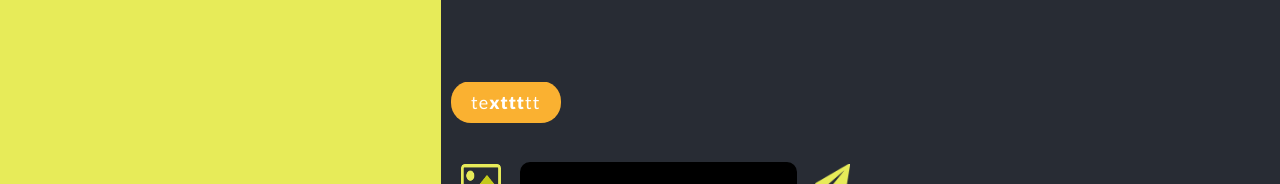
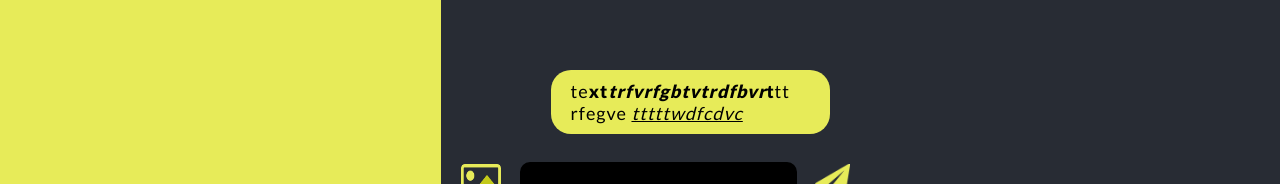
Before and after one commit to Filip1159/connect-messenger-react, a React (Create React App) app: page / in a window 1280 px wide. Shown: the part 573-757 px from the top of the page. Built offline with nearby package versions, Linux system fonts and the light colour scheme; no server answers; sample sign-in values are in the browser's storage.

Commit message:
Test: hardcoded message with bolded, underline and italic fragment

```diff
--- a/src/components/messagesSection/MessagesSection.js
+++ b/src/components/messagesSection/MessagesSection.js
@@ -132,7 +132,8 @@ export const MessagesSection = () => {
                         <Message
                             key={100000}
                             ref={null}
-                            message={{ content: 'te<b>xttt</b>tt', type: 'TEXT' }}
+                            isMine={true}
+                            message={{ content: 'te_B_xt_I_trfvrfgbtvtrdfbvr_@I_t_@B_tt  rfegve _I__U_tttttwdfcdvc_@U__@I_', type: 'TEXT' }}
                             date={sqlToDateObject("2021-07-07T22:24:59")}
                         />
                     </div>
--- a/src/components/messagesSection/message/Message.js
+++ b/src/components/messagesSection/message/Message.js
@@ -33,22 +33,45 @@ export const Message = React.forwardRef(
         ]
 
         const formatContent = content => {
-            const splitMarks = /(<b>|<\/b>)/
+            const splitMarks = /(_B_|_@B_|_U_|_@U_|_I_|_@I_)/
             const splitText = content.split(splitMarks)
             console.log(splitText)
             let isBold = false
+            let isUnderline = false
+            let isItalic = false
             return splitText.map(fragment => {
-                if (fragment === '<b>') {
-                    isBold = true
-                    return null
+                switch (fragment) {
+                    case '_B_':
+                        isBold = true
+                        break
+                    case '_@B_':
+                        isBold = false
+                        break
+                    case '_U_':
+                        isUnderline = true
+                        break
+                    case '_@U_':
+                        isUnderline = false
+                        break
+                    case '_I_':
+                        isItalic = true
+                        break
+                    case '_@I_':
+                        isItalic = false
+                        break
+                    default:
+                        const fragmentClasses = []
+                        if (isBold) {
+                            fragmentClasses.push('singleMessage__fragment--bold')
+                        }
+                        if (isUnderline) {
+                            fragmentClasses.push('singleMessage__fragment--underline')
+                        }
+                        if (isItalic) {
+                            fragmentClasses.push('singleMessage__fragment--italic')
+                        }
+                        return <span className={fragmentClasses.join(' ')}>{fragment}</span>
                 }
-                else if (fragment === '</b>') {
-                    isBold = false
-                    return null
-                }
-                else if (isBold) {
-                    return <b style={{fontWeight: 900}}>{fragment}</b>
-                } else return <span>{fragment}</span>
             })
         }
 
--- a/src/components/messagesSection/message/Message.scss
+++ b/src/components/messagesSection/message/Message.scss
@@ -10,6 +10,7 @@
     margin: 10px;
     max-width: 60%;
     font-size: $messageTextSize;
+    font-weight: 400;
     cursor: default;
 
     @media (max-width: 576px) {
@@ -119,4 +120,18 @@
             font-size: $smallTimeTextSize;
         }
     }
+
+    &__fragment {
+        &--bold {
+            font-weight: 900;
+        }
+
+        &--underline {
+            text-decoration: underline;
+        }
+
+        &--italic {
+            font-style: italic;
+        }
+    }
 }
```
